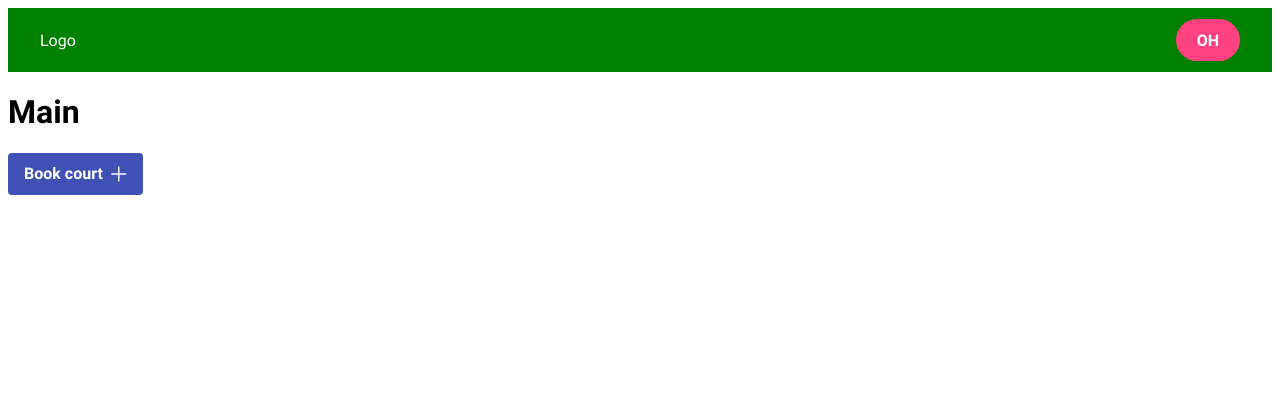
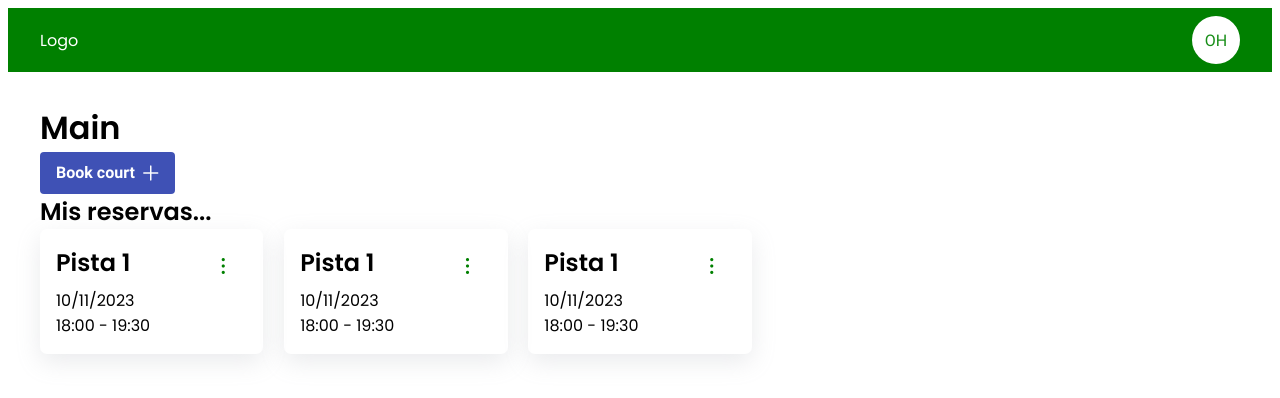
Before and after one commit to oscarHDC/padelApplication, a Vue app in the folder padel-project/: page / in a window 1280 px wide. Shown: the top 398 px of the page. Built offline with nearby package versions, Linux system fonts and the light colour scheme.

Commit message:
Reservation component implemented, and some changes on styles and font family

```diff
--- a/padel-project/index.html
+++ b/padel-project/index.html
@@ -1,13 +1,21 @@
 <!DOCTYPE html>
 <html lang="en">
+
 <head>
   <meta charset="UTF-8">
   <link rel="icon" href="/favicon.ico">
   <meta name="viewport" content="width=device-width, initial-scale=1.0">
+  <link rel="preconnect" href="https://fonts.googleapis.com">
+  <link rel="preconnect" href="https://fonts.gstatic.com" crossorigin>
+  <link
+    href="https://fonts.googleapis.com/css2?family=Poppins:wght@400;500;600&family=Rubik:ital,wght@0,300;0,400;0,500;0,600;1,300&display=swap"
+    rel="stylesheet">
   <title>Vite App</title>
 </head>
-  <body>
+
+<body style="font-family: 'Poppins', sans-serif;">
   <div id="app"></div>
   <script type="module" src="/src/main.js"></script>
 </body>
+
 </html>
--- a/padel-project/src/App.vue
+++ b/padel-project/src/App.vue
@@ -1,6 +1,9 @@
 <template>
   <Header />
-  <RouterView />
+
+  <div class="container">
+    <RouterView />
+  </div>
 </template>
 
 
--- a/padel-project/src/assets/main.scss
+++ b/padel-project/src/assets/main.scss
@@ -1,9 +1,21 @@
 @import './test.scss';
 @import 'primeicons/primeicons.css';
+@import url('https://fonts.googleapis.com/css2?family=Poppins:wght@400;500;600&family=Rubik:ital,wght@0,300;0,400;0,500;0,600;1,300&display=swap');
 
+p,
+h1,
+h2,
+h3 {
+  padding: 0;
+  margin: 0;
+}
+
+body {
+  font-size: 'Rubik', 'sans-serif';
+}
 
 .container {
-  max-width: 1200px;
+  max-width: 1420px;
   margin: 0 auto;
   padding: 2rem;
 }
--- /dev/null
+++ b/padel-project/src/components/Reservation/Reservation.vue
@@ -0,0 +1,72 @@
+<template>
+  <div class="reservation">
+    <div class="reservation-info">
+      <h2 class="reservation-info__title">Pista 1</h2>
+      <p>10/11/2023</p>
+      <p>18:00 - 19:30</p>
+    </div>
+
+    <div class="card flex justify-content-center">
+      <Button type="button" icon="pi pi-ellipsis-v" @click="toggle" aria-haspopup="true" aria-controls="overlay_menu" />
+      <Menu ref="menu" id="overlay_menu" :model="items" :popup="true" />
+    </div>
+  </div>
+</template>
+
+<script setup>
+import { ref } from 'vue'
+import Button from 'primevue/button';
+import Menu from 'primevue/menu';
+
+
+const menu = ref();
+const items = ref([
+  {
+    label: 'Options',
+    items: [
+      {
+        label: 'Cancel reservation',
+        icon: 'pi pi-times',
+        command: () => {
+          console.log("MODAL ELIMINAR")
+        }
+      },
+      {
+        label: 'Edit reservation',
+        icon: 'pi pi-pencil'
+      }
+    ]
+  }
+]);
+
+const toggle = (event) => {
+  menu.value.toggle(event);
+};
+
+</script>
+
+<style lang="scss" scoped>
+.p-button {
+  background-color: transparent;
+  color: green;
+}
+
+.reservation {
+  display: flex;
+  justify-content: space-between;
+  padding: 1rem;
+  border-radius: 7px;
+  box-shadow: rgba(149, 157, 165, 0.2) 0px 8px 24px;
+
+  &-info {
+    display: flex;
+    flex-direction: column;
+
+    &__title {
+      margin-bottom: .5rem;
+    }
+
+  }
+
+}
+</style>
--- a/padel-project/src/components/book-court-form/book-form.vue
+++ b/padel-project/src/components/book-court-form/book-form.vue
@@ -18,7 +18,7 @@
 
       <div class="book-form-actions">
         <Button @click="hideModal" label="Cancel" severity="danger" rounded />
-        <Button label="Book" rounded />
+        <Button label="Book" rounded @click="bookCourt" />
       </div>
     </div>
   </Dialog>
@@ -42,6 +42,15 @@ function hideModal() {
   emit('on-close')
 }
 
+function bookCourt() {
+  const reservation = {
+    day: day.value,
+    startHour: startHour.value,
+    endHour: endHour.value,
+  }
+  emit('add-reservation', reservation)
+}
+
 </script>
 
 <style lang="scss">
--- a/padel-project/src/components/header/Header.vue
+++ b/padel-project/src/components/header/Header.vue
@@ -3,7 +3,9 @@
     <div class="header-logo">
       <span>Logo</span>
     </div>
-    <Button label="OH" rounded @click="toggle" severity="secondary" />
+    <!-- <Button label="OH" rounded @click="toggle" severity="secondary" /> -->
+    <Avatar label="OH" class="mr-2" size="large" style="background-color: white; color: rgb(23, 141, 23)" shape="circle"
+      @click="toggle" />
     <OverlayPanel ref="panel">
       <div class="header-user-panel">
         <div class="">
@@ -22,6 +24,8 @@ import { ref } from 'vue'
 import 'primeicons/primeicons.css'
 import OverlayPanel from 'primevue/overlaypanel';
 import Button from 'primevue/button';
+import Avatar from 'primevue/avatar';
+import AvatarGroup from 'primevue/avatargroup';   //Optional for grouping
 
 const panel = ref()
 
@@ -49,4 +53,9 @@ const toggle = (event) => {
     gap: 1rem;
   }
 }
+
+.p-avatar-text {
+  font-size: 1rem;
+  cursor: pointer;
+}
 </style>
--- a/padel-project/src/views/HomeView.vue
+++ b/padel-project/src/views/HomeView.vue
@@ -2,7 +2,14 @@
   <h1>Main</h1>
 
   <Button @click="showModal" label="Book court" icon="pi pi-plus" iconPos="right" />
-  <bookform :visible="showBookModalRef" @on-close="() => showBookModalRef = false" />
+  <bookform :visible="showBookModalRef" @on-close="() => showBookModalRef = false" @add-reservation="handleReservation" />
+
+  <h2>Mis reservas...</h2>
+  <section class="reservations">
+    <Reservation />
+    <Reservation />
+    <Reservation />
+  </section>
 </template>
 
 
@@ -10,6 +17,7 @@
 import { ref } from 'vue';
 import Button from 'primevue/button';
 import bookform from '../components/book-court-form/book-form.vue';
+import Reservation from '../components/Reservation/Reservation.vue'
 
 
 const showBookModalRef = ref(false)
@@ -17,4 +25,22 @@ const showBookModalRef = ref(false)
 const showModal = () => {
   showBookModalRef.value = true
 }
+
+const handleReservation = (data) => {
+  console.log(data);
+  showBookModalRef.value = false
+
+  //Show toast
+
+  //Add reservation to array
+}
 </script>
+
+
+<style>
+.reservations {
+  display: grid;
+  grid-template-columns: repeat(5, 1fr);
+  column-gap: 1.3rem;
+}
+</style>
```
Lines whose indentation alone changed are shown as unchanged.
